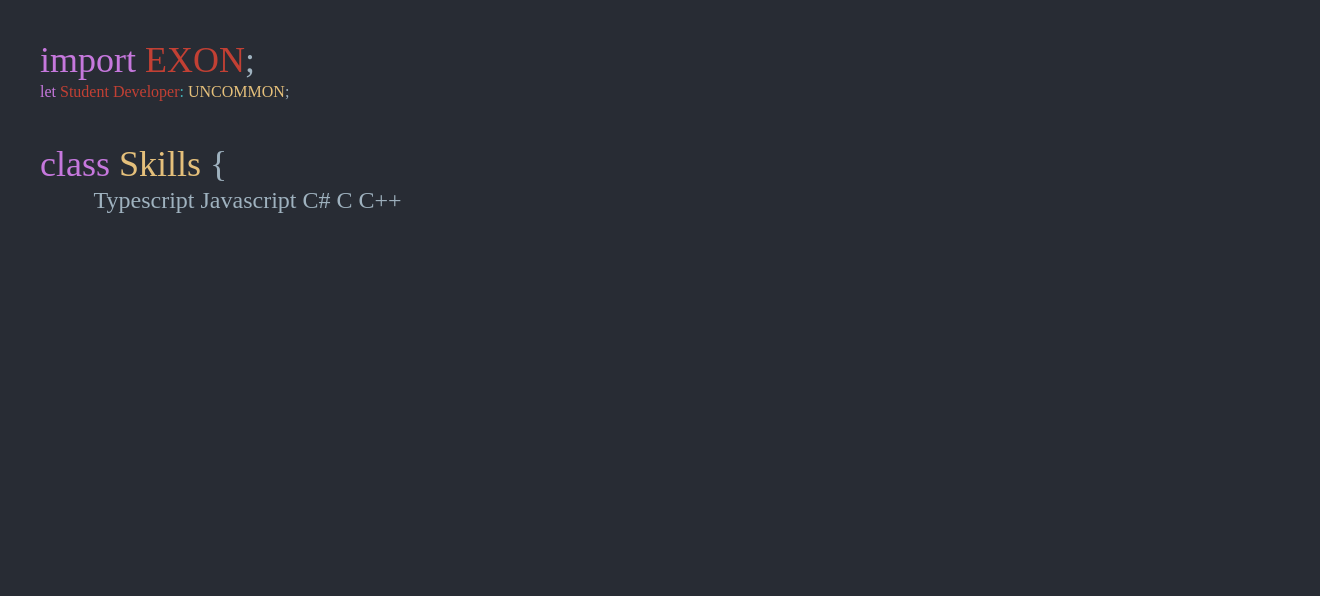
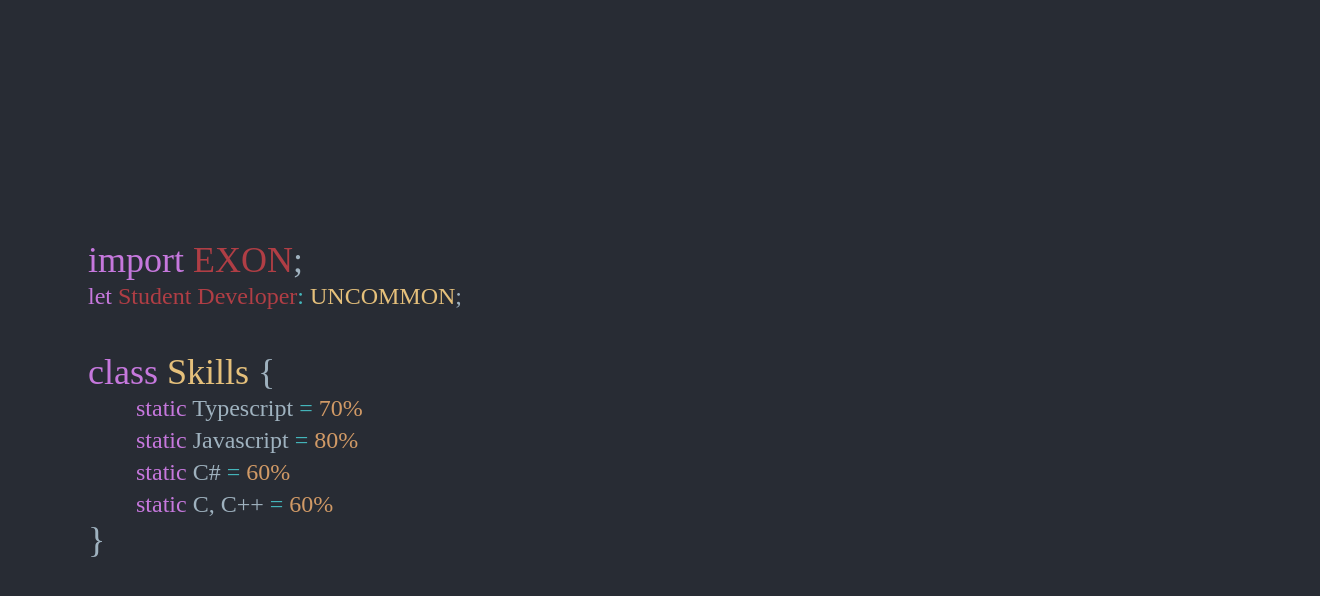
Before and after one commit to EXON-Archive-Junior-High/Old-Portfolio, a React (Create React App) app in the folder app/: page / in a window 1280 px wide. Shown: the top 596 px of the page, 1320 px wide, since content can reach past the window. Built offline with nearby package versions, Linux system fonts and the light colour scheme.

Commit message:
Add: Skills

```diff
--- a/app/src/App.tsx
+++ b/app/src/App.tsx
@@ -3,15 +3,21 @@ import React from 'react'
 
 function App() {
     return (
+        <div className='snap-start max-w-7xl h-screen flex flex-col items-start justify-center mx-auto px-4 md:px-12'>
             <div className="container m-10 ">
                 <div>
                     <img id="logo"></img>
                     <h1 className="text-4xl font-extralight"><span id="pink">import</span> <span id="red">EXON</span>;</h1>
-                <p className="font-light"><span id="pink">let</span> <span id="red">Student Developer</span><span id="green">:</span><span id="yellow"> UNCOMMON</span>;</p>
+                    <p className="text-2xl font-light"><span id="pink">let</span> <span id="red">Student Developer</span><span id="green">:</span><span id="yellow"> UNCOMMON</span>;</p>
                 </div>
                 <div className="container mt-10">
                     <h1 className="text-4xl font-extralight"><span id="pink">class</span> <span id="yellow">Skills</span> &#123;</h1>
-                <p id="tap" className="text-2xl font-light">&#9;&#9; Typescript Javascript C# C C++</p>
+                    <p id="tap" className="text-2xl font-light">&#9;&#9;<span id="pink">static </span>Typescript <span id="green">=</span> <span id="orange">70%</span></p>
+                    <p id="tap" className="text-2xl font-light">&#9;&#9;<span id="pink">static </span>Javascript <span id="green">=</span> <span id="orange">80%</span></p>
+                    <p id="tap" className="text-2xl font-light">&#9;&#9;<span id="pink">static </span>C# <span id="green">=</span> <span id="orange">60%</span></p>
+                    <p id="tap" className="text-2xl font-light">&#9;&#9;<span id="pink">static </span>C, C++ <span id="green">=</span> <span id="orange">60%</span></p>
+                    <h1 className="text-4xl font-extralight">&#125;</h1>
+                </div>
             </div>
         </div>
 
--- a/app/src/index.css
+++ b/app/src/index.css
@@ -10,10 +10,11 @@ body {
 }
 
 #pink { color: #C678DD; }
-#red { color: #C24034; }
+#red { color: #B03E45; }
 #blue { color: #3282E4; }
 #green { color: #44B6BB; }
 #yellow { color: #E5C07B; }
+#orange { color: #D19A66; }
 
 #tap { white-space: pre; }
 
--- /dev/null
+++ b/app/src/test.ts
@@ -0,0 +1,3 @@
+class a {
+    static ts: TS = 90
+}
```
Lines whose indentation alone changed are shown as unchanged.
